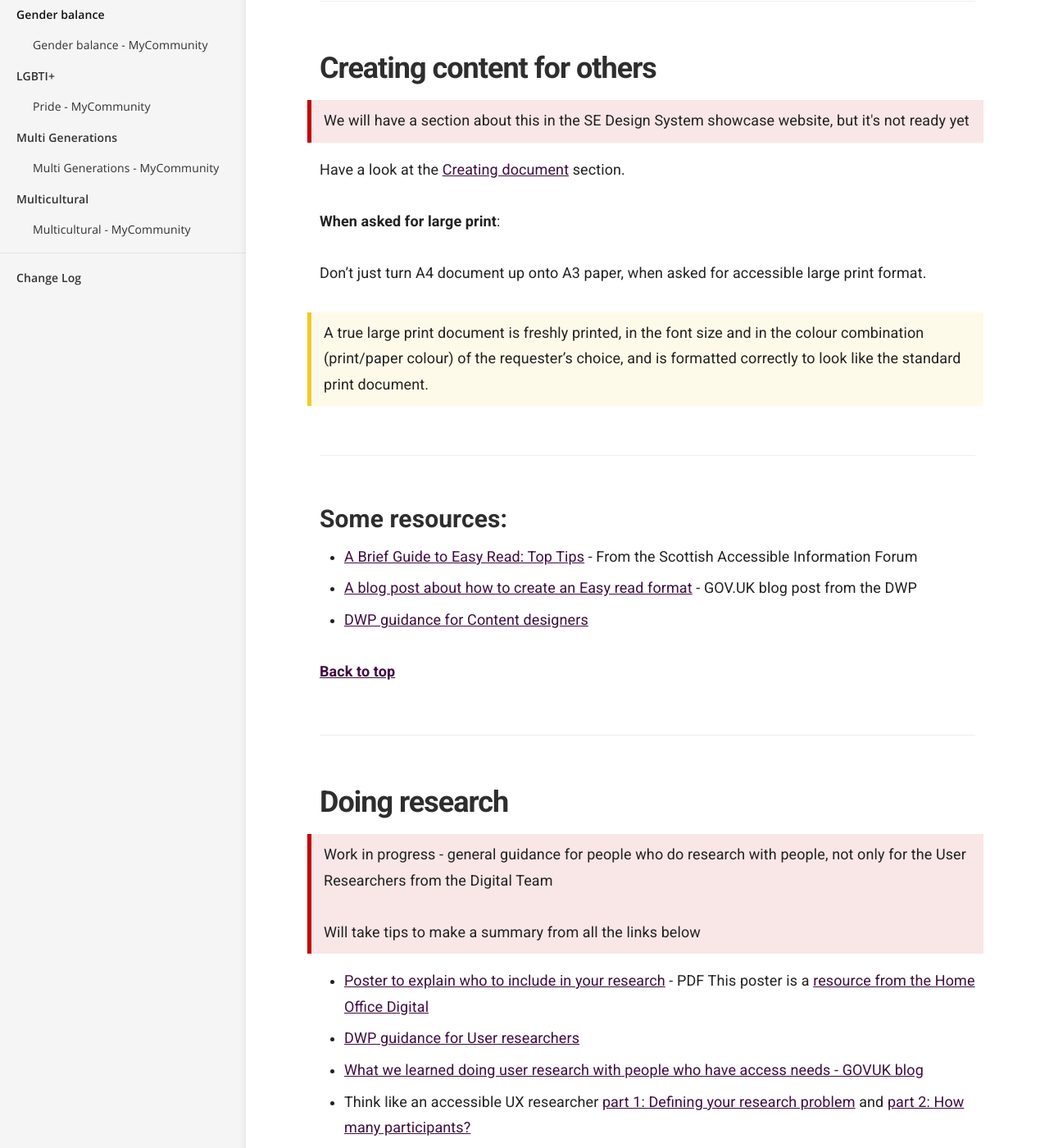
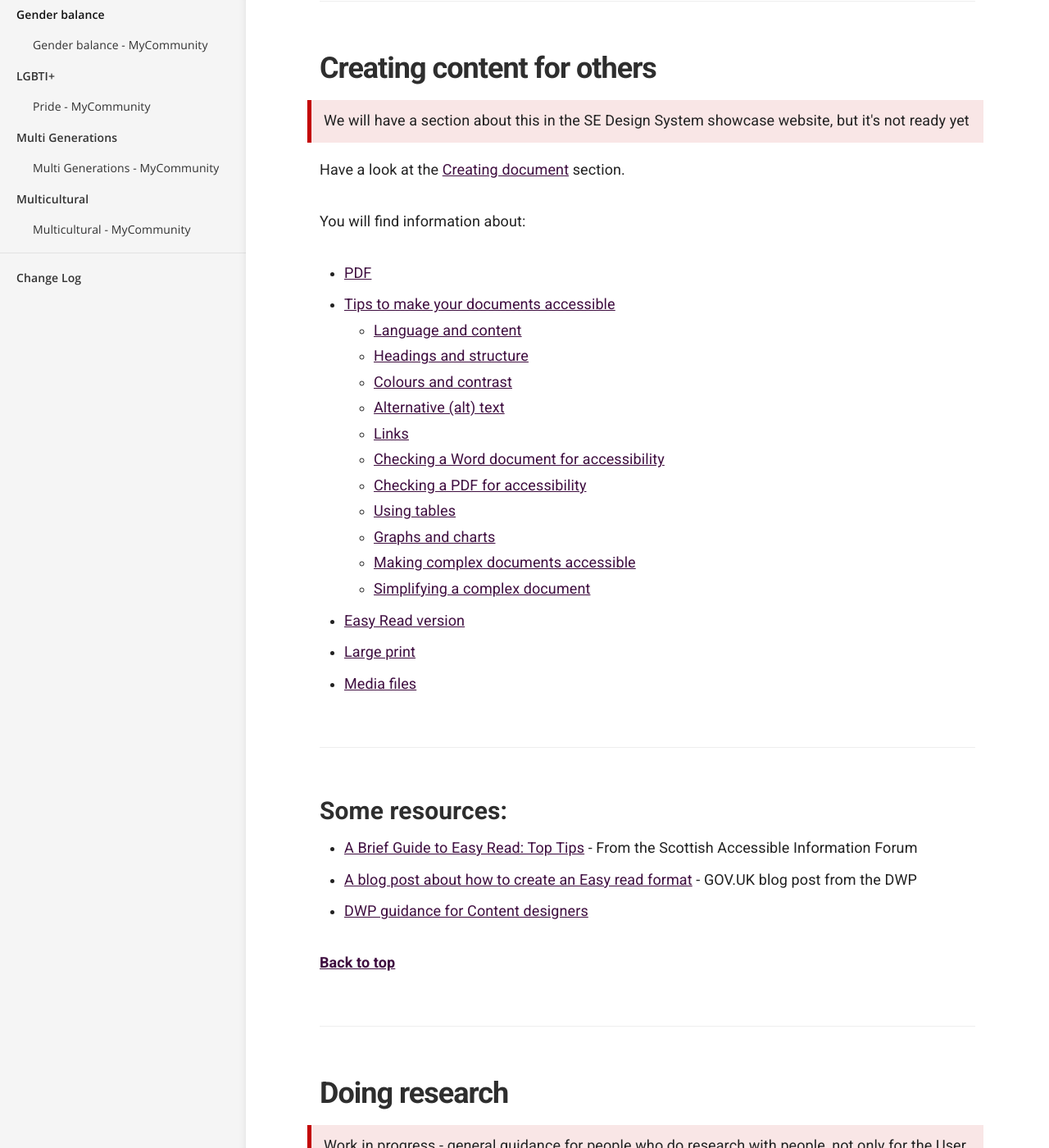
Before and after one commit to numbat70/inclusion2021, a Jekyll site: the page built from _docs/accessibility/advice-role.md, in a window 1280 px wide and 1400 px high, scrolled down 601 px. Shown: the whole window at 82% size. Built offline with Jekyll 4.4.1, drawn with Linux system fonts in a browser that asks for light colours.

Commit message:
SK - update document section

```diff
--- a/_docs/accessibility/advice-role.md
+++ b/_docs/accessibility/advice-role.md
@@ -20,11 +20,24 @@ Depending on your role, there are some specific things you need to make sure you
 
 Have a look at the [Creating document](/inclusion/accessibility/document) section.
 
-**When asked for large print**:
+You will find information about:
 
-Don't just turn A4 document up onto A3 paper, when asked for accessible large print format.
-
-> A true large print document is freshly printed, in the font size and in the colour combination (print/paper colour) of the requester's choice, and is formatted correctly to look like the standard print document.
+- [PDF](/inclusion/accessibility/document#pdf-are-not-recommended)
+- [Tips to make your documents accessible](/inclusion/accessibility/document#tips-to-make-your-documents-accessible)
+  - [Language and content ](/inclusion/accessibility/document#language-and-content)
+  - [Headings and structure](/inclusion/accessibility/document#headings-and-structure)
+  - [Colours and contrast](/inclusion/accessibility/document#colours-and-contrast)
+  - [Alternative (alt) text](/inclusion/accessibility/document#alternative-alt-text)
+  - [Links](/inclusion/accessibility/document#links)
+  - [Checking a Word document for accessibility](/inclusion/accessibility/document#checking-a-word-document-for-accessibility)
+  - [Checking a PDF for accessibility](/inclusion/accessibility/document#checking-a-pdf-for-accessibility)
+  - [Using tables](/inclusion/accessibility/document#using-tables)
+  - [Graphs and charts](/inclusion/accessibility/document#graphs-and-charts)
+  - [Making complex documents accessible](/inclusion/accessibility/document#making-complex-documents-accessible)
+  - [Simplifying a complex document](/inclusion/accessibility/document#simplifying-a-complex-document)
+- [Easy Read version](/inclusion/accessibility/document#easy-read-version)
+- [Large print](/inclusion/accessibility/document#large-print)
+- [Media files](/inclusion/accessibility/document#media-files)
 
 ### Some resources:
 - [A Brief Guide to Easy Read: Top Tips](http://www.saifscotland.org.uk/information-and-advice/brief-guide-easy-read-documents/brief-guide-easy-read-top-tips/#sthash.P6BlvNot.2F5teQP6.dpbs) - From the Scottish Accessible Information Forum
```
